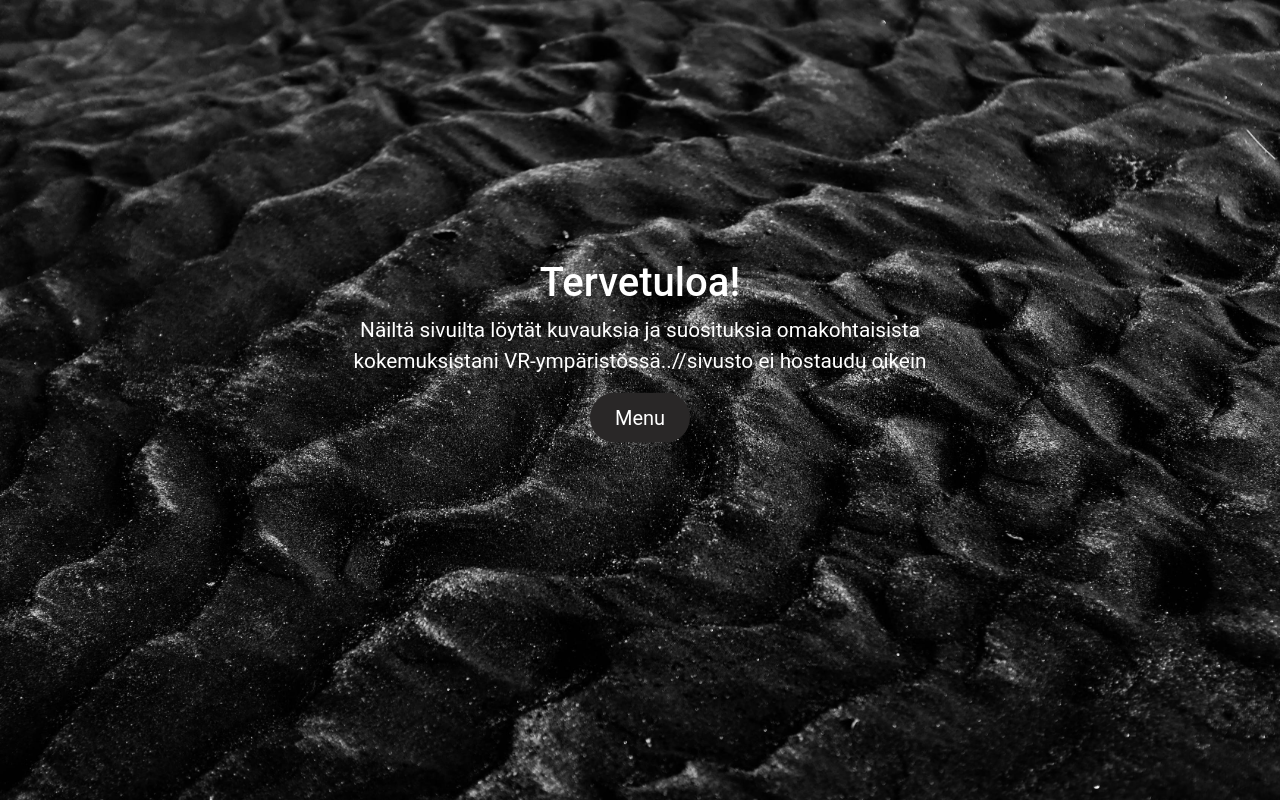
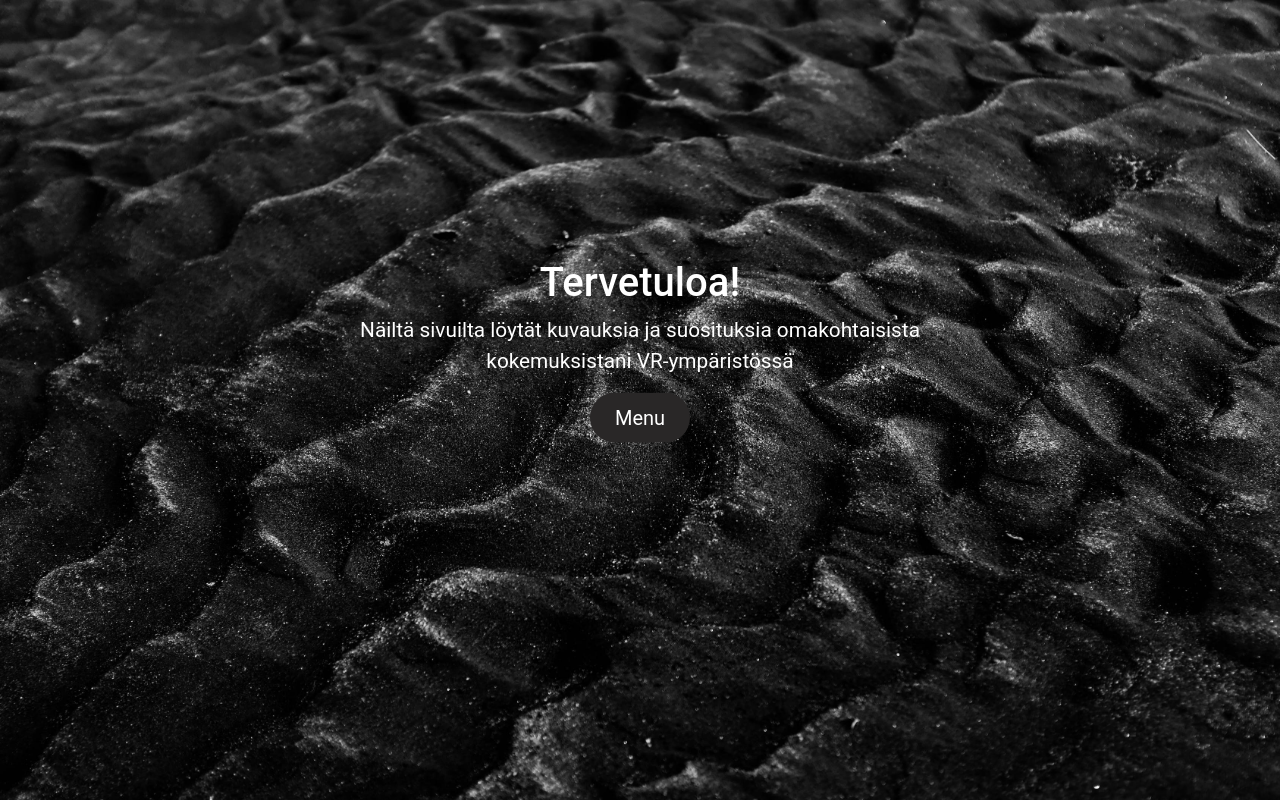
Before and after one commit to Pahkiz/Karelian_Projektityo, a website: page index.html in a window 1280 px wide. Drawn offline with nearby package versions, Linux system fonts and the light colour scheme.

Commit message:
Etusivun tekstin muutos

```diff
--- a/index.html
+++ b/index.html
@@ -78,7 +78,7 @@
             <h1 style="color: white">Tervetuloa!</h1>
             <p style="color: white">
               Näiltä sivuilta löytät kuvauksia ja suosituksia omakohtaisista
-              kokemuksistani VR-ympäristössä..//sivusto ei hostaudu oikein
+              kokemuksistani VR-ympäristössä
             </p>
             <!-- Use any element to open the sidenav -->
             <button onclick="openNav()">Menu</button>
```
